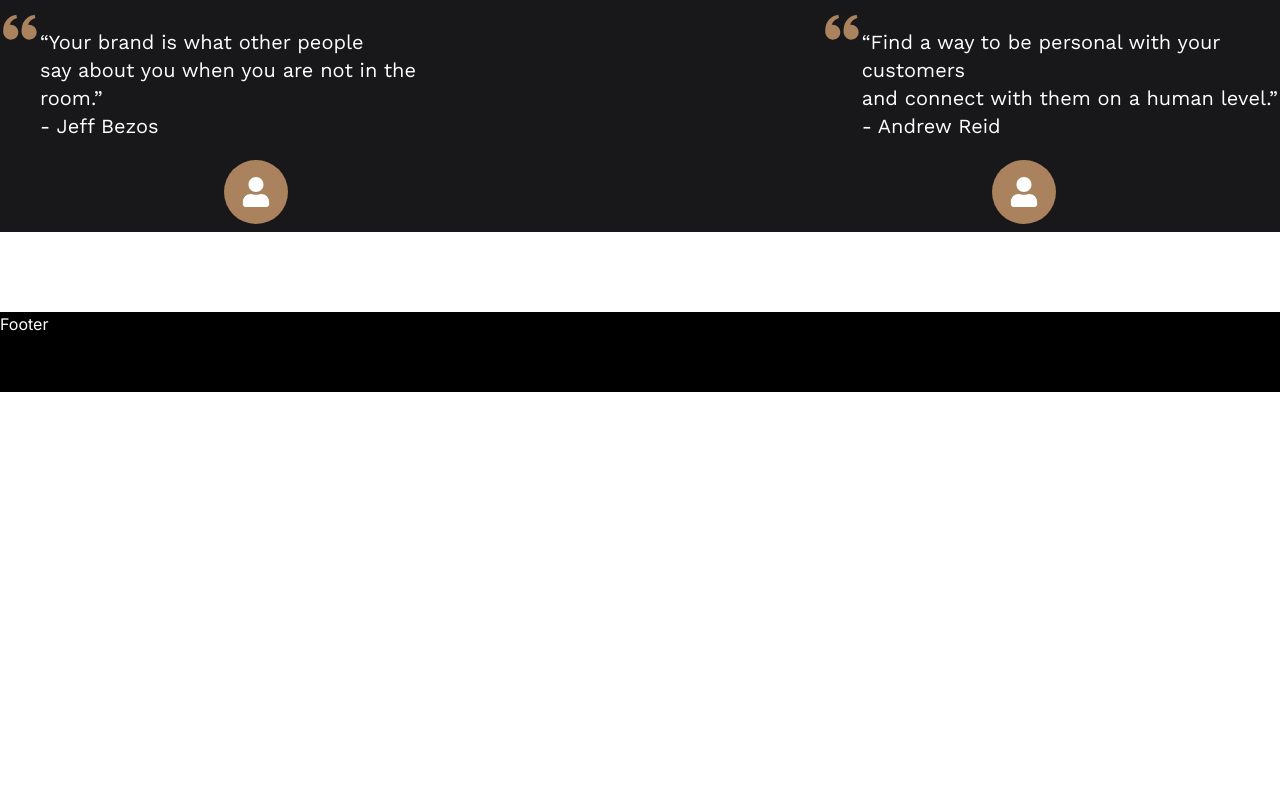
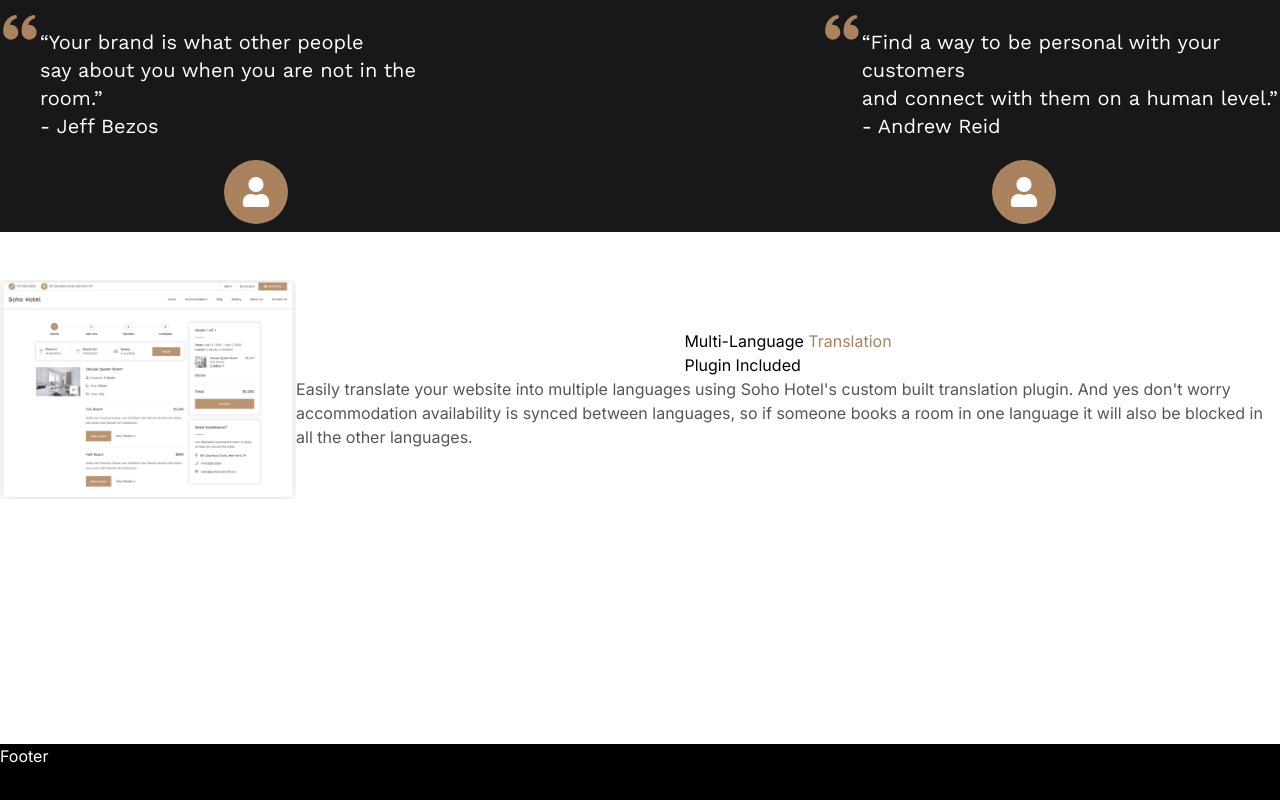
Before and after one commit to Richson-Tech/groove, a Next.js app: page / in a window 1280 px wide. Shown: the part 5063-5863 px from the top of the page. Before the commit the page ends 5455 px from the top, so only its background shows below. Built offline with nearby package versions, Linux system fonts and the light colour scheme.

Commit message:
features

```diff
--- a/src/app/page.jsx
+++ b/src/app/page.jsx
@@ -751,6 +751,28 @@
           </div>
         </div>
       </div>
+      <div className="h-96 bg-white mt-12">
+        <div className="flex flex-1 flex-row items-center justify-center">
+          <div className="flex items-center justify-center space-x-4">
+            <Image src={png} height={100} width={628} />
+          </div>
+          <div className="flex flex-col items-center justify-center">
+            <h3>
+              Multi-Language <span className="text-[#AA825D]">Translation</span>{" "}
+              <br />
+              Plugin Included
+            </h3>
+
+            <p className="text-[#52575d] flex-row items-center justify-center">
+              Easily translate your website into multiple languages using Soho
+              Hotel's custom built translation plugin. And yes don't worry
+              accommodation availability is synced between languages, so if
+              someone books a room in one language it will also be blocked in
+              all the other languages.
+            </p>
+          </div>
+        </div>
+      </div>
     </div>
   );
 };
```
